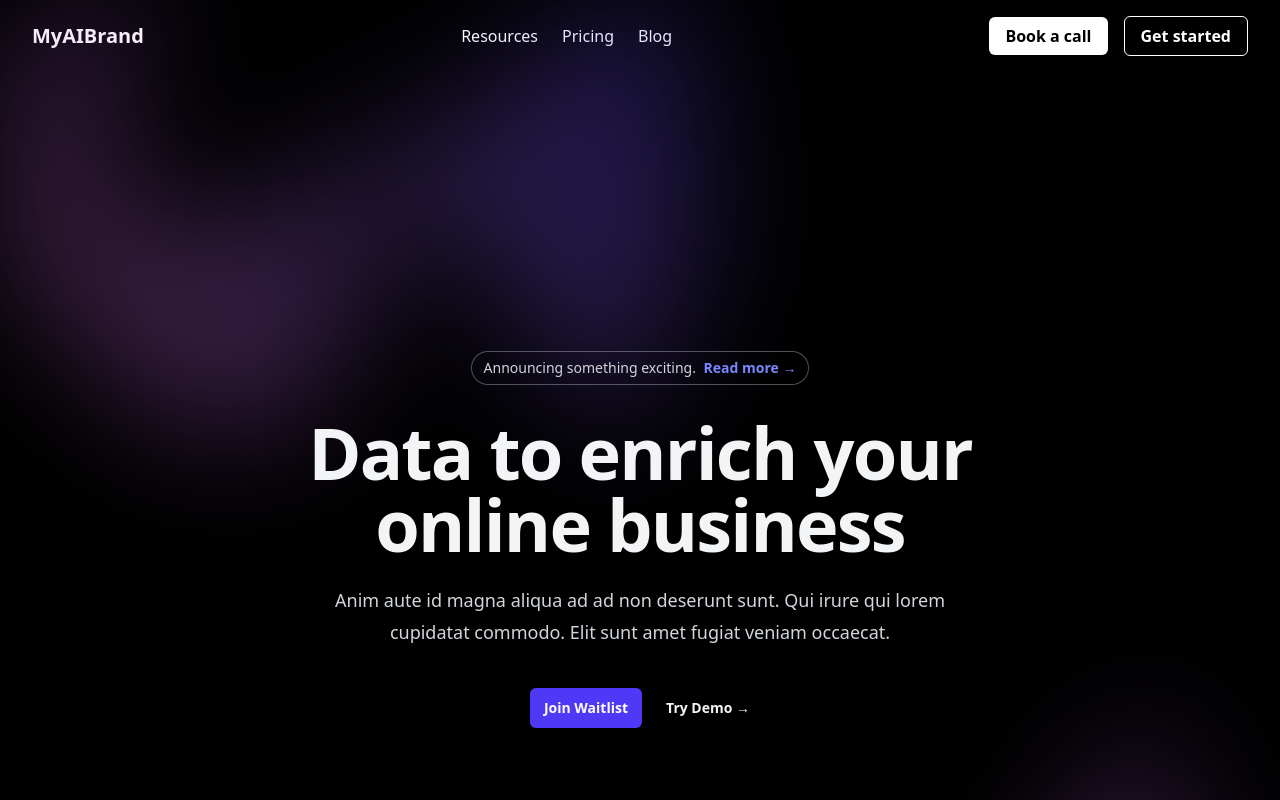
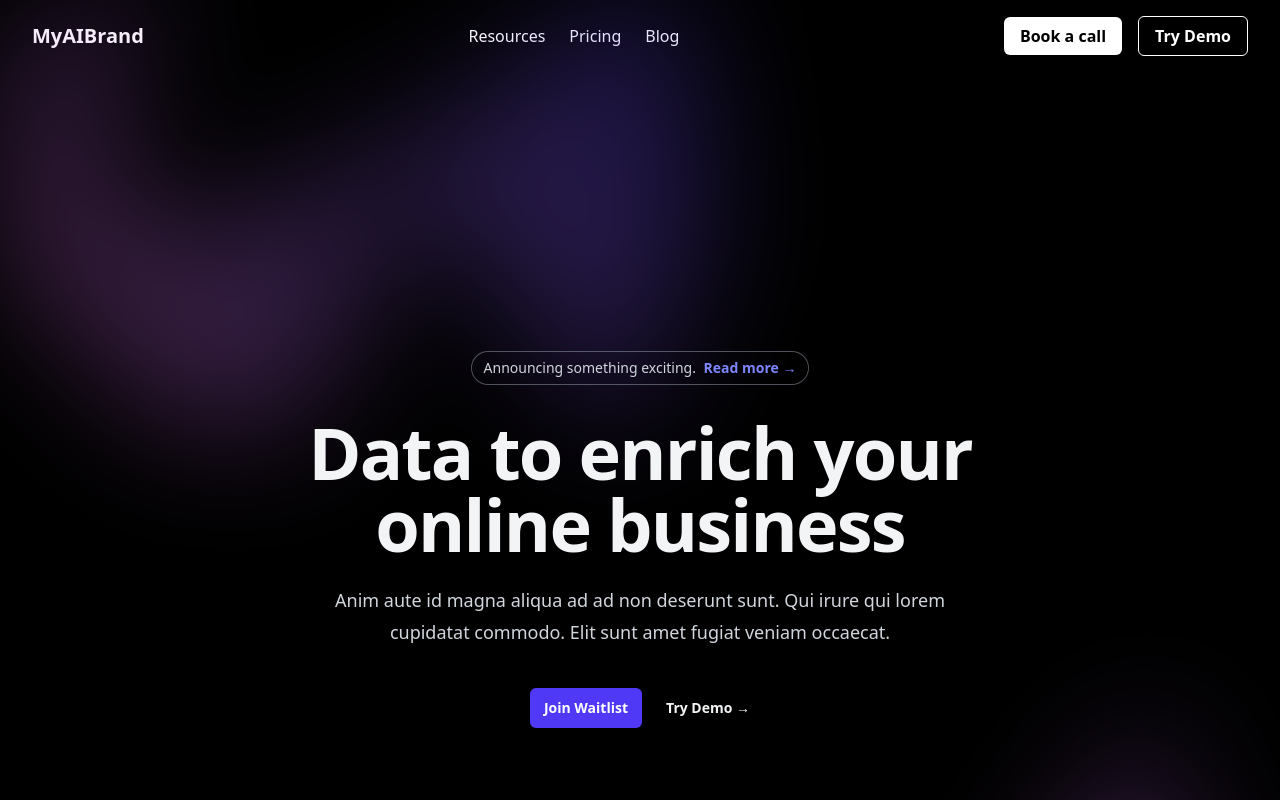
Before and after one commit to Omar-Alme/caption-generator, a React app: page / in a window 1280 px wide. Shown: the top 800 px of the page. Built offline with nearby package versions, Linux system fonts and the light colour scheme; the HTML template or start-up script is replaced by a standard one.

Commit message:
fix issue

```diff
--- a/src/components/landing/Header.tsx
+++ b/src/components/landing/Header.tsx
@@ -1,6 +1,6 @@
 import { Link } from "react-router-dom";
-import { CtaButton } from "./buttons/CtaButton";
-import { GetStartedButton } from "./buttons/GetStartedButton";
+import { CtaBtn } from "./buttons/CtaBtn";
+import { TryDemoBtn } from "./buttons/TryDemoBtn";
 import Navbar from "./Navbar";
 
 export default function Header() {
@@ -9,9 +9,9 @@ export default function Header() {
             <div className="text-xl font-bold">MyAIBrand</div>
             <Navbar />
             <div className="space-x-4 hidden md:block">
-                <CtaButton>Book a call</CtaButton>
+                <CtaBtn>Book a call</CtaBtn>
                 <Link to="/generator">
-                    <GetStartedButton>Get started</GetStartedButton>
+                    <TryDemoBtn>Try Demo</TryDemoBtn>
                 </Link>
             </div>
         </header>
--- a/src/components/landing/buttons/GetStartedButton.tsx
+++ b/src/components/landing/buttons/CtaBtn.tsx
@@ -1,16 +1,17 @@
 import styled from "styled-components";
 
-export const GetStartedButton = styled.button`
-    background-color: #000000;
-    color: #ffffff;
+
+export const CtaBtn = styled.button`
+    background-color: #ffffff;
+    color: #000000;
     padding: 0.45rem 1rem;
-    border: white 1px solid;
+    border: none;
     border-radius: 0.375rem;
     font-weight: 600;
     cursor: pointer;
     transition: background-color 0.3s;
 
     &:hover {
-        background-color: #323232;
+        background-color:rgb(223, 227, 236);
     }
 `;
--- a/src/components/landing/buttons/CtaButton.tsx
+++ b/src/components/landing/buttons/TryDemoBtn.tsx
@@ -1,17 +1,16 @@
 import styled from "styled-components";
 
-
-export const CtaButton = styled.button`
-    background-color: #ffffff;
-    color: #000000;
+export const TryDemoBtn = styled.button`
+    background-color: #000000;
+    color: #ffffff;
     padding: 0.45rem 1rem;
-    border: none;
+    border: white 1px solid;
     border-radius: 0.375rem;
     font-weight: 600;
     cursor: pointer;
     transition: background-color 0.3s;
 
     &:hover {
-        background-color:rgb(223, 227, 236);
+        background-color: #323232;
     }
 `;
```
